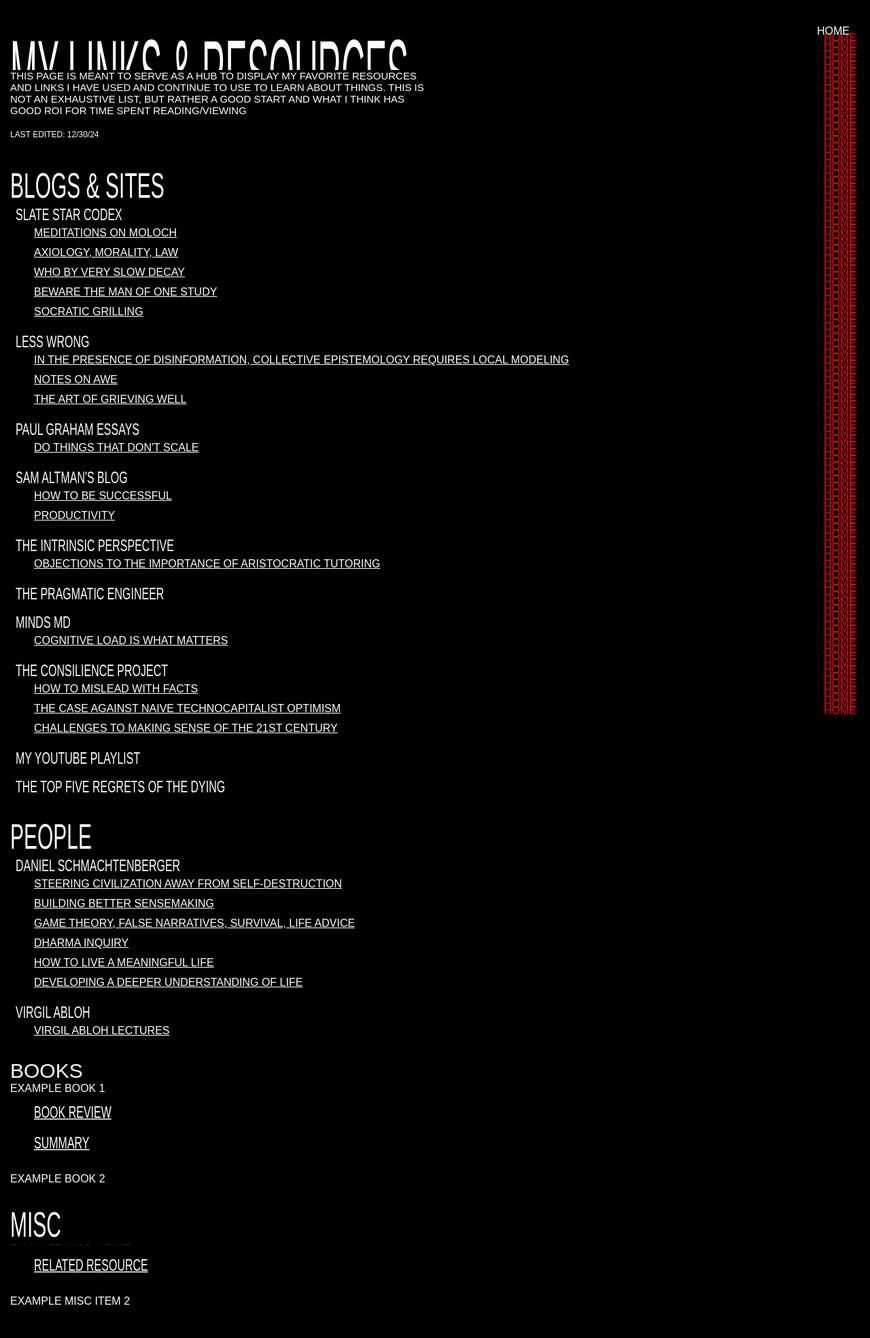
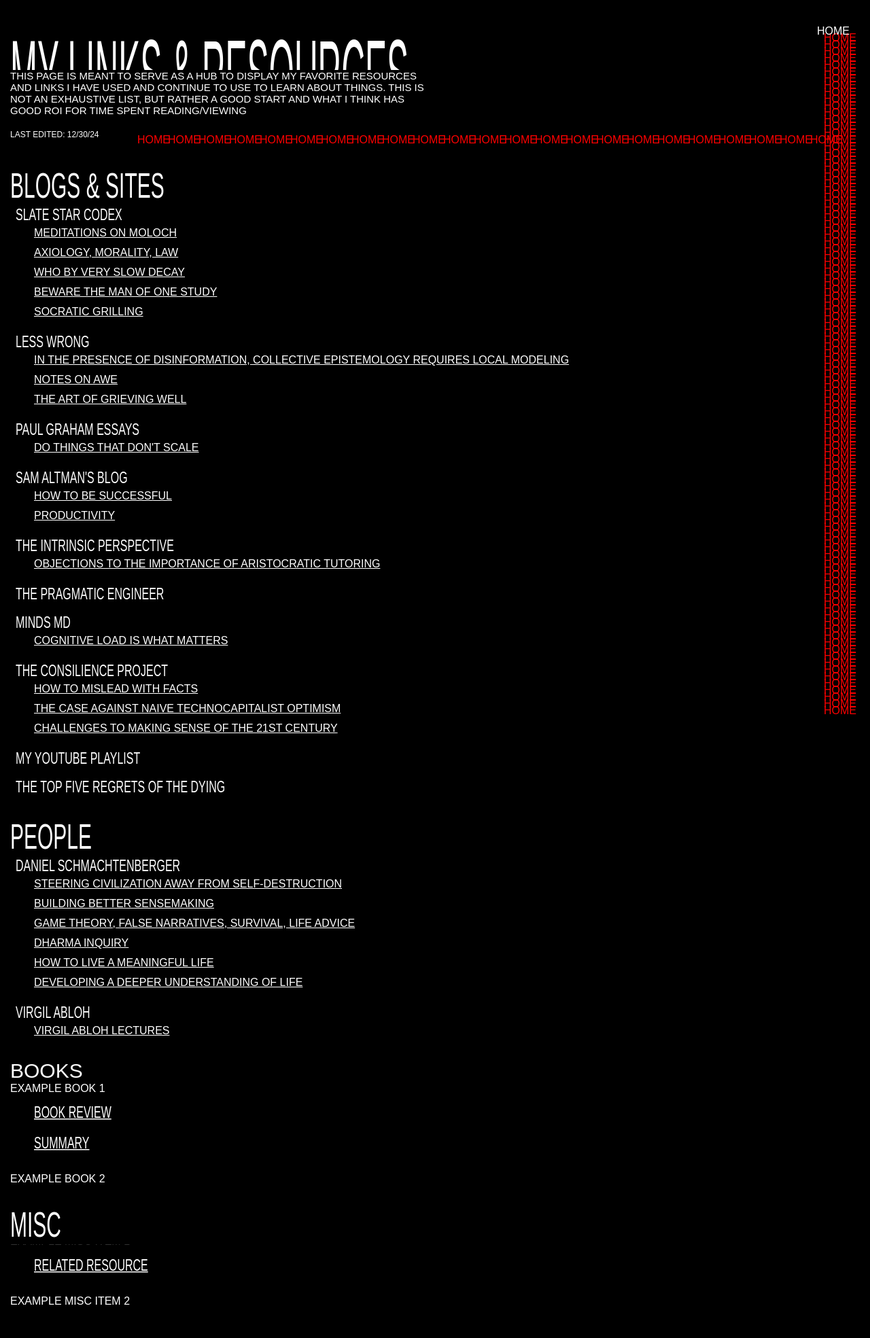
Before and after one commit to pxsswordprotected/personalsite, a Jekyll site: the page docs/my_resources.html, which Jekyll copies as it is, in a window 1280 px wide. Shown: the whole page at 68% size. Built offline with Jekyll 4.4.1, drawn with Linux system fonts in a browser that asks for light colours.

Commit message:
changed links page design

```diff
--- a/docs/my_resources.html
+++ b/docs/my_resources.html
@@ -7,6 +7,7 @@
   <meta name="viewport" content="width=device-width, initial-scale=1.0">
 </head>
 <body>
+    <div class="white-space"></div>
     <div class="home-div">
             <a href="https://pxsswordprotected.github.io/personalsite/"  class="home-button">HOME</a>
     </div>
--- a/docs/styles_links.css
+++ b/docs/styles_links.css
@@ -131,7 +131,30 @@
         10px 970px 0px rgba(255, 0, 0),
         10px 980px 0px rgba(255, 0, 0),
         10px 990px 0px rgba(255, 0, 0),
-        10px 1000px 0px rgba(255, 0, 0);
+        10px 1000px 0px rgba(255, 0, 0),
+        -10px 160px 0px rgba(255, 0, 0),
+        -55px 160px 0px rgba(255, 0, 0),
+        -100px 160px 0px rgba(255, 0, 0),
+        -145px 160px 0px rgba(255, 0, 0),
+        -190px 160px 0px rgba(255, 0, 0),
+        -235px 160px 0px rgba(255, 0, 0),
+        -280px 160px 0px rgba(255, 0, 0),
+        -325px 160px 0px rgba(255, 0, 0),
+        -370px 160px 0px rgba(255, 0, 0),
+        -415px 160px 0px rgba(255, 0, 0),
+        -460px 160px 0px rgba(255, 0, 0),
+        -505px 160px 0px rgba(255, 0, 0),
+        -550px 160px 0px rgba(255, 0, 0),
+        -595px 160px 0px rgba(255, 0, 0),
+        -640px 160px 0px rgba(255, 0, 0),
+        -685px 160px 0px rgba(255, 0, 0),
+        -730px 160px 0px rgba(255, 0, 0),
+        -775px 160px 0px rgba(255, 0, 0),
+        -820px 160px 0px rgba(255, 0, 0),
+        -865px 160px 0px rgba(255, 0, 0),
+        -910px 160px 0px rgba(255, 0, 0),
+        -955px 160px 0px rgba(255, 0, 0),
+        -1000px 160px 0px rgba(255, 0, 0);
 }
 
 .home-button:hover {
@@ -222,6 +245,8 @@
     text-decoration: underline;
 }
 
+
+
 @media screen and (max-width: 600px) {
     body {
         padding: 10px;
```
